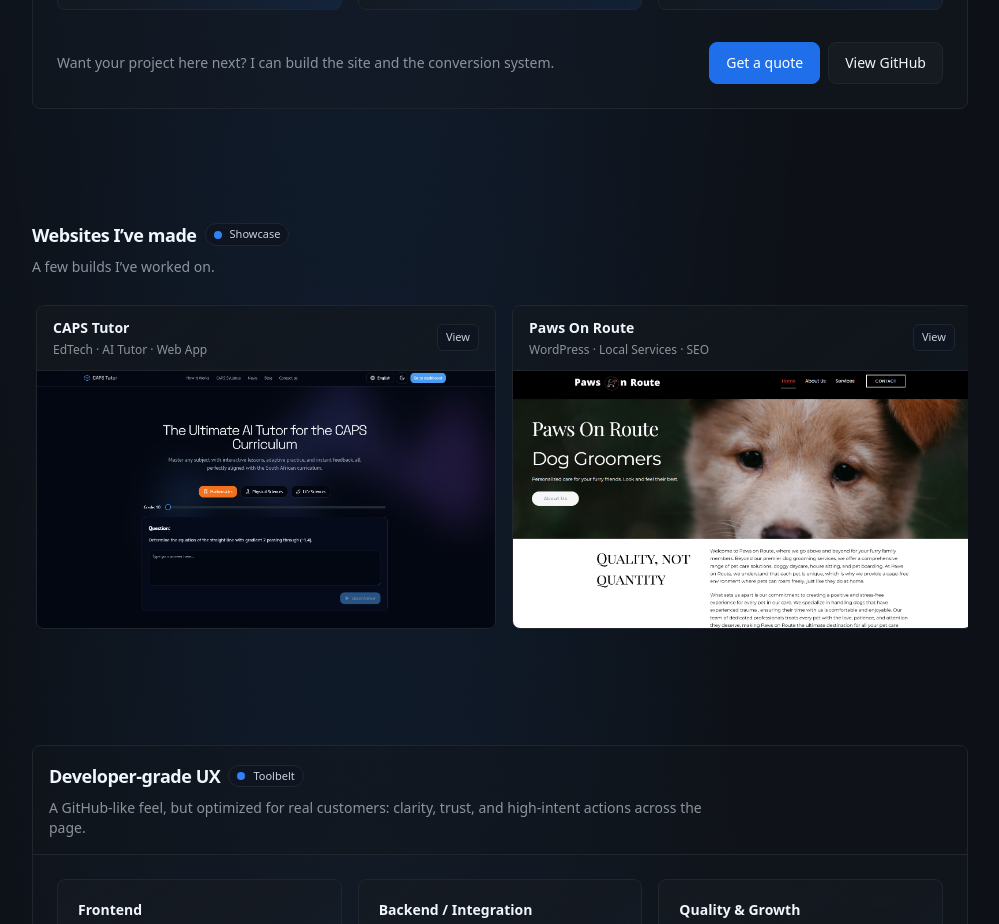
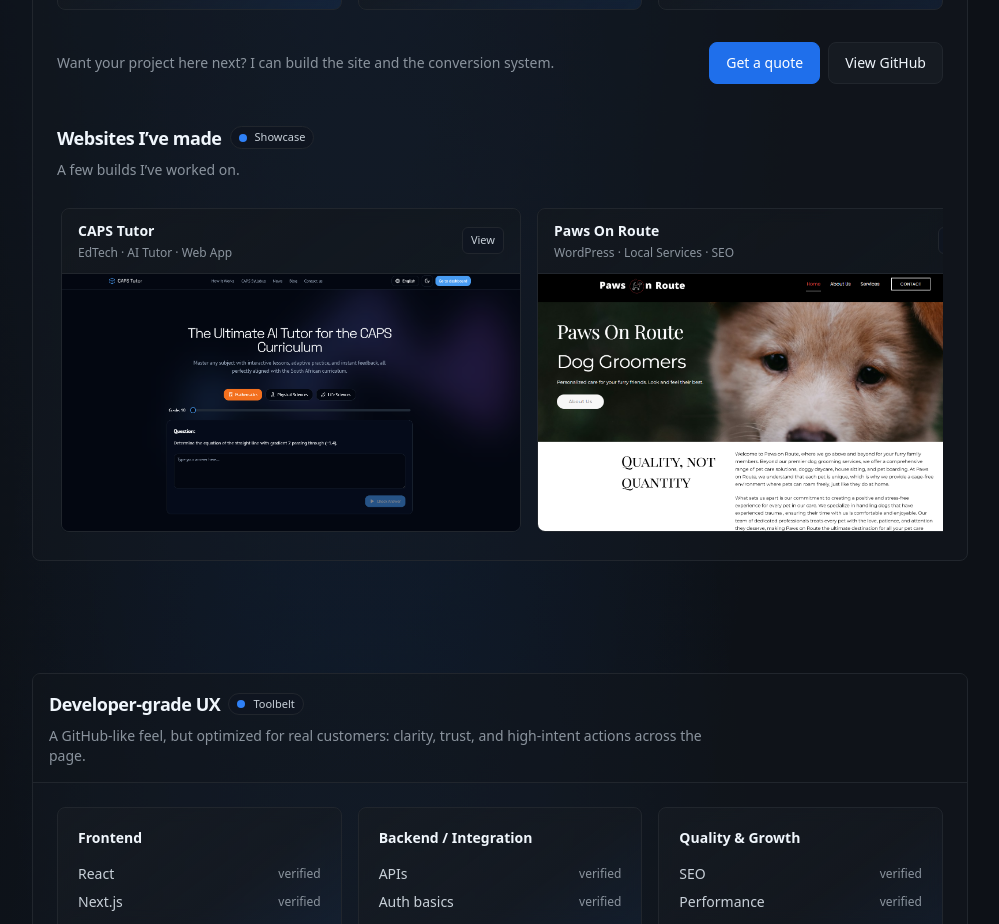
Before and after one commit to Nibsi3/pixaloomWebsite, a Next.js app: page / in a window 1280 px wide. Shown: the part 1280-2204 px from the top of the page, without its empty margins (280-1279 px from the left). Built offline with nearby package versions, Linux system fonts and the light colour scheme; no server answers.

Commit message:
Merge Projects and Websites sections

```diff
--- a/components/projects.tsx
+++ b/components/projects.tsx
@@ -1,5 +1,9 @@
 import { Section } from '@/components/ui/section';
 import { Button } from '@/components/ui/button';
+import Link from 'next/link';
+import Image from 'next/image';
+import { WorkMarquee } from '@/components/work-marquee';
+import { workItems } from '@/components/work-items';
 
 const projects = [
   {
@@ -80,6 +84,81 @@ export function Projects() {
           </Button>
         </div>
       </div>
+
+      <div className="mt-10">
+        <div className="mb-6">
+          <div className="flex flex-wrap items-center gap-2">
+            <h3 className="text-base font-semibold tracking-tight text-fg-100 sm:text-lg">Websites I’ve made</h3>
+            <span className="inline-flex items-center gap-2 rounded-full border border-bg-700 bg-bg-850 px-2 py-0.5 text-[11px] text-fg-200">
+              <span className="h-2 w-2 rounded-full bg-accent-500" />
+              <span>Showcase</span>
+            </span>
+          </div>
+          <p className="mt-2 max-w-2xl text-sm text-fg-300">A few builds I’ve worked on.</p>
+        </div>
+
+        <WorkMarquee aria-label="Website screenshots">
+          <div className="work-marquee-group">
+            {workItems.map((i) => (
+              <Link key={i.slug} href={`/work/${i.slug}`} className="card card-hover work-marquee-card overflow-hidden">
+                <div className="border-b border-bg-700 bg-bg-900/20 px-4 py-3">
+                  <div className="flex items-center justify-between gap-3">
+                    <div className="min-w-0">
+                      <div className="truncate text-sm font-semibold">{i.name}</div>
+                      <div className="mt-1 truncate text-xs text-fg-300">{i.meta}</div>
+                    </div>
+                    <div className="rounded-md border border-bg-700 bg-bg-850 px-2 py-1 text-[11px] text-fg-200">View</div>
+                  </div>
+                </div>
+
+                <div className="aspect-[16/9] w-full bg-bg-850">
+                  <Image
+                    src={i.png || i.fallback}
+                    alt={i.name}
+                    width={1600}
+                    height={900}
+                    className="h-full w-full object-cover"
+                    loading="lazy"
+                  />
+                </div>
+              </Link>
+            ))}
+          </div>
+
+          <div className="work-marquee-group" aria-hidden="true">
+            {workItems.map((i) => (
+              <Link
+                key={`${i.slug}-dup`}
+                href={`/work/${i.slug}`}
+                className="card card-hover work-marquee-card overflow-hidden"
+                tabIndex={-1}
+                aria-hidden="true"
+              >
+                <div className="border-b border-bg-700 bg-bg-900/20 px-4 py-3">
+                  <div className="flex items-center justify-between gap-3">
+                    <div className="min-w-0">
+                      <div className="truncate text-sm font-semibold">{i.name}</div>
+                      <div className="mt-1 truncate text-xs text-fg-300">{i.meta}</div>
+                    </div>
+                    <div className="rounded-md border border-bg-700 bg-bg-850 px-2 py-1 text-[11px] text-fg-200">View</div>
+                  </div>
+                </div>
+
+                <div className="aspect-[16/9] w-full bg-bg-850">
+                  <Image
+                    src={i.png || i.fallback}
+                    alt={i.name}
+                    width={1600}
+                    height={900}
+                    className="h-full w-full object-cover"
+                    loading="lazy"
+                  />
+                </div>
+              </Link>
+            ))}
+          </div>
+        </WorkMarquee>
+      </div>
     </Section>
   );
 }
--- a/components/terminal-landing.tsx
+++ b/components/terminal-landing.tsx
@@ -8,7 +8,6 @@ import { Metrics } from '@/components/metrics';
 import { Projects } from '@/components/projects';
 import { Skills } from '@/components/skills';
 import { Timeline } from '@/components/timeline';
-import { WebsitesMade } from '@/components/websites-made';
 
 export function TerminalLanding() {
   return (
@@ -19,7 +18,6 @@ export function TerminalLanding() {
           <Hero />
           <Metrics />
           <Projects />
-          <WebsitesMade />
           <Skills />
           <Timeline />
           <ContactCTA />
```
